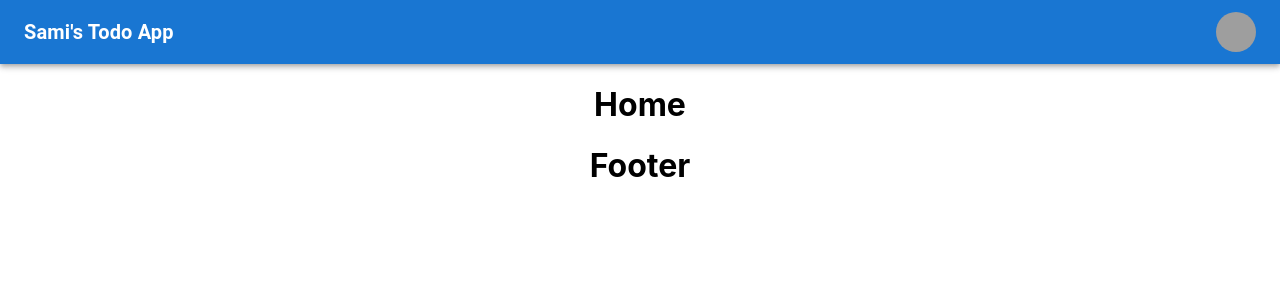
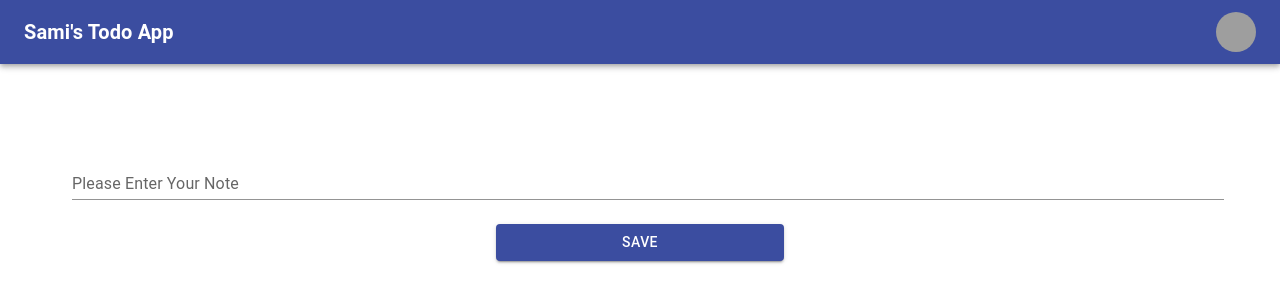
Before and after one commit to samimeadad/algorithm-generation-todo-app, a React (Create React App) app: page / in a window 1280 px wide. Shown: the top 302 px of the page. Built offline with nearby package versions, Linux system fonts and the light colour scheme; grey boxes are pictures that could not be loaded.

Commit message:
home page partially done

```diff
--- a/src/App.js
+++ b/src/App.js
@@ -1,7 +1,6 @@
 import './App.css';
 import { BrowserRouter as Router, Routes, Route } from "react-router-dom";
 import Home from './Pages/Home/Home';
-import Footer from './Shared/Footer/Footer';
 import Header from './Shared/Header/Header';
 import PageNotFound from './Shared/PageNotFound/PageNotFound';
 
@@ -15,7 +14,6 @@ function App () {
           <Route path="/home" element={ <Home /> } />
           <Route path="*" element={ <PageNotFound /> } />
         </Routes>
-        <Footer />
       </Router>
     </div>
   );
--- a/src/Pages/Home/Home.js
+++ b/src/Pages/Home/Home.js
@@ -1,10 +1,44 @@
-import React from 'react';
+import { Button, Container, TextField } from '@mui/material';
+import React, { useState } from 'react';
+import { NavLink } from 'react-router-dom';
 
 const Home = () => {
+    const [ noteData, setNoteData ] = useState( {} );
+
+    const handleOnChange = e => {
+        const field = e.target.name;
+        const value = e.target.value;
+        const newNoteData = { ...noteData };
+        setNoteData[ field ] = value;
+        setNoteData( newNoteData );
+        e.preventDefault();
+    }
+
+    const handleNoteFormSubmit = e => {
+        e.preventDefault();
+    }
+
     return (
-        <div>
-            <h1>Home</h1>
-        </div>
+        <Container sx={ { my: 10 } }>
+            <form onSubmit={ handleNoteFormSubmit }>
+                <TextField
+                    sx={ { width: 1, m: 1 } }
+                    id="noteInput"
+                    label="Please Enter Your Note"
+                    name="note"
+                    onBlur={ handleOnChange }
+                    variant="standard"
+                />
+                <Button
+                    sx={ { width: .25, m: 2, backgroundColor: "#3B4DA0" } }
+                    variant="contained"
+                    color="primary"
+                    type="submit"
+                >
+                    Save
+                </Button>
+            </form>
+        </Container>
     );
 };
 
--- a/src/Shared/Footer/Footer.js
+++ /dev/null
@@ -1,11 +0,0 @@
-import React from 'react';
-
-const Footer = () => {
-    return (
-        <div>
-            <h1>Footer</h1>
-        </div>
-    );
-};
-
-export default Footer;
--- a/src/Shared/Header/Header.js
+++ b/src/Shared/Header/Header.js
@@ -34,7 +34,7 @@ const Header = () => {
     };
 
     return (
-        <AppBar position="static">
+        <AppBar position="static" sx={ { backgroundColor: "#3B4DA0" } }>
             <Container maxWidth="xl">
                 <Toolbar disableGutters sx={ { display: 'flex', justifyContent: 'space-between' } }>
                     <Typography
```
